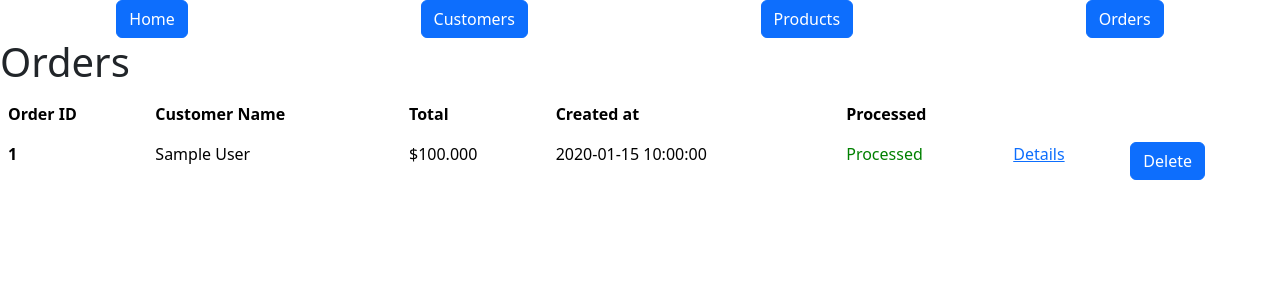
After one commit to TanishBansal07/PythonProject, a Flask app: page /orders in a window 1280 px wide. The commit adds this page. Shown: the top 300 px of the page. Run offline with Flask 3, Linux system fonts and the light colour scheme; tables that the repository leaves empty hold one stand-in row (values such as "Sample post").

Commit message:
Finally, configured the routes for the application. The routes are divided into two categories: HTML and API. The HTML routes are used to render the HTML templates, while the API routes are used to return JSON data.

```diff
--- a/app.py
+++ b/app.py
@@ -1,92 +1,18 @@
-from flask import Flask, render_template,jsonify,request,redirect, url_for
+from flask import Flask, render_template, jsonify, request, redirect, url_for
 import csv
 from db import db
-from models import Customer,Products
+from models import Customer, Products, Order, ProductOrder
 from pathlib import Path
+from routes import api_customers_bp , api_products_bp,api_order_bp,htmls_bp
 app = Flask(__name__)
 app.config["SQLALCHEMY_DATABASE_URI"] = "sqlite:///data.db"
 app.instance_path = Path("./data").resolve()
 db.init_app(app)
+app.register_blueprint(api_customers_bp, url_prefix="/api/customers")
 
-@app.route("/")
-def home():
-    return render_template("home.html",name = "Tanish",my_list = ["Home","Customers","Products","Orders"])
-@app.route("/customers")
-def customers_info():
-    statement = db.select(Customer)
-    records= db.session.execute(statement)
-    results = records.scalars()
-    return render_template("customers.html",customers=results)
-@app.route("/products")
-def products_info():
-    statement = db.select(Products)
-    records= db.session.execute(statement)
-    results = records.scalars()
-    return render_template("products.html",products= results)
-@app.route("/api/customers",methods=["POST"])
-def customers_json():
-    # ! This method uses the form in my html so not as per the project instructions
-    data = request.form.to_dict()
-    customer = Customer(**data)
-    db.session.add(customer)
-    db.session.commit()
-    return redirect(url_for("customers_info"))
-@app.route("/api/customers/<int:id>",methods = ["PUT"])
-def update_balance(id):
-    data = request.get_json()
-    customer = db.get_or_404(Customer,id)
-    if "balance" not in data:
-        return "Invalid Request",405
-    balance = data["balance"]
-    if not isinstance(balance,(int,float)):
-        return "Invalid Request",405
-    customer.balance = balance
-    db.session.commit()
-    return "",204
-@app.route("/api/customers/<int:id>",methods =["DELETE"])
-def delete_customer(id):
-    customer = db.get_or_404(Customer,id)
-    db.session.delete(customer)
-    db.session.commit()
-    return "",204
-@app.route("/api/products", methods = ["POST"])
-def add_product():
-    data = request.get_json()
-    if "name" not in data or "price" not in data:
-        return "Invalid Request", 400
-    name = data["name"]
-    price = data["price"]
-    if not isinstance(name,str) or not isinstance(price,(int,float)):
-        return "Invalid Request" , 400
-    product = Products(name=name,price=price)
-    db.session.add(product)
-    db.session.commit()
-    return "",201
-@app.route("/api/products/<int:id>", methods = ["PUT"])
-def update_product(id):
-    data = request.get_json()
-    prodcut = db.get_or_404(Products,id)
-    if "name" not in data and "price" not in data:
-        return "Invalid Request", 400
-    if "name" in data:
-        name = data["name"]
-        if not isinstance(name,str):
-            return "invalid Request",400
-        prodcut.name = name
-    if "price" in data:
-        price = data["price"]
-        if not isinstance(price,(int,float)):
-            return "Invalid Request" , 400
-        prodcut.price = price
-    db.session.commit()
-    return "",201
-@app.route("/api/products/<int:id>", methods = ["DELETE"])
-def delete_product(id):
-    data = request.get_json()
-    product = db.get_or_404(Products,id)
-    print(product)
-    db.session.delete(product)
-    db.session.commit()
-    return "",204
+app.register_blueprint(api_products_bp, url_prefix="/api/products")
+
+app.register_blueprint(api_order_bp, url_prefix="/api/orders")
+app.register_blueprint(htmls_bp, url_prefix="/")
 if __name__ == "__main__":
-    app.run(debug=True,port=8888)
+    app.run(debug=True, port=8888)
--- a/db.py
+++ b/db.py
@@ -1,5 +1,9 @@
 from flask_sqlalchemy import SQLAlchemy
 from sqlalchemy.orm import DeclarativeBase
+
+
 class Base(DeclarativeBase):
     pass
+
+
 db = SQLAlchemy(model_class=Base)
--- a/models.py
+++ b/models.py
@@ -1,12 +1,92 @@
-from sqlalchemy import Boolean, Float, Numeric, ForeignKey, Integer, String
+from sqlalchemy import (
+    Boolean,
+    Float,
+    Numeric,
+    ForeignKey,
+    Integer,
+    String,
+    DECIMAL,
+    DateTime,
+    DATETIME,
+)
 from sqlalchemy.orm import mapped_column, relationship
 from db import db
+import math
+from sqlalchemy.sql import functions as func
+
+
 class Customer(db.Model):
     id = mapped_column(Integer, primary_key=True)
     name = mapped_column(String(200), nullable=False, unique=True)
     phone = mapped_column(String(20), nullable=False)
-    balance = mapped_column(Numeric, nullable=False, default=0)
+    balance = mapped_column(DECIMAL(10, 3), nullable=False, default=0)
+    orders = relationship("Order")
+
+    def _tojson(self):
+        return {
+            "id": self.id,
+            "name": self.name,
+            "phone": self.phone,
+            "balance": self.balance,
+        }
+
+
 class Products(db.Model):
     id = mapped_column(Integer, primary_key=True)
     name = mapped_column(String(200), nullable=False)
-    price = mapped_column(Numeric, nullable=False)
+    price = mapped_column(DECIMAL(10, 3), nullable=False)
+    available = mapped_column(Integer, default=0)
+    orders = relationship("ProductOrder")
+
+
+class Order(db.Model):
+    id = mapped_column(Integer, primary_key=True)
+    customer_id = mapped_column(Integer, ForeignKey(Customer.id), nullable=False)
+    total = mapped_column(DECIMAL(10, 3), default=0)
+    customer = relationship("Customer", back_populates="orders")
+    items = relationship("ProductOrder", cascade="all, delete-orphan")
+    created_at = mapped_column(DateTime, default=func.now())
+    processed = mapped_column(DateTime, default=None, nullable=True)
+
+    def total(self):
+        total = 0
+        for item in self.items:
+            total += item.product.price * item.quantity
+        math.floor(total)
+        return total
+
+    def process(self, method):
+        if self.processed is not None:
+            print("order already processed")
+            return False
+        if self.customer.balance <= 0:
+            print("customer balance must be > 0")
+            return False
+        for item in self.items:
+            print(item.product.available)
+            if item.quantity > item.product.available:
+                if method == "reject":
+                    return False
+                elif method == "ignore":
+                    item.quantity = 0
+                else:
+                    item.quantity = item.product.available
+            item.product.available -= item.quantity
+        db.session.commit()
+        total = self.total()
+        print(total)
+        print(self.customer.balance)
+        self.customer.balance -= total
+        self.processed = func.now()
+        db.session.commit()
+        print(self.customer.balance)
+        return True
+
+
+class ProductOrder(db.Model):
+    id = mapped_column(Integer, primary_key=True)
+    order_id = mapped_column(Integer, ForeignKey(Order.id), nullable=False)
+    product_id = mapped_column(Integer, ForeignKey(Products.id), nullable=False)
+    quantity = mapped_column(Integer, nullable=False)
+    product = relationship("Products", back_populates="orders")
+    order = relationship("Order", back_populates="items")
--- /dev/null
+++ b/routes/__init__.py
@@ -0,0 +1,4 @@
+from .api_customers import api_customers_bp
+from .api_product_bp import api_products_bp
+from .api_orders_bp import api_order_bp
+from .html_bp import htmls_bp
--- /dev/null
+++ b/routes/html_bp.py
@@ -0,0 +1,40 @@
+from flask import Blueprint, jsonify, request, redirect, url_for, render_template
+from db import db
+from models import Customer, Products, Order, ProductOrder
+# Create a Blueprint for the customers API
+htmls_bp = Blueprint("html", __name__)
+@htmls_bp.route("/")
+def home():
+    return render_template(
+        "home.html", name="Tanish", my_list=["Home", "Customers", "Products", "Orders"]
+    )
+
+
+@htmls_bp.route("/customers")
+def customers_info():
+    statement = db.select(Customer)
+    records = db.session.execute(statement)
+    results = records.scalars()
+    return render_template("customers.html", customers=results)
+
+
+@htmls_bp.route("/customers/<int:id>", methods=["GET"])
+def customer_info(id):
+    customer = db.get_or_404(Customer, id)
+    return render_template("customer.html", customer=customer)
+@htmls_bp.route("/products")
+def products_info():
+    statement = db.select(Products)
+    records = db.session.execute(statement)
+    results = records.scalars()
+    return render_template("products.html", products=results)
+@htmls_bp.route("/orders", methods=["GET"])
+def orders():
+    statement = db.select(Order)
+    records = db.session.execute(statement)
+    results = records.scalars()
+    return render_template("orders.html", orders=results)
+@htmls_bp.route("/orders/<int:id>", methods=["GET"])
+def orders_info(id):
+    order = db.get_or_404(Order, id)
+    return render_template("order.html", order=order)
--- a/templates/base.html
+++ b/templates/base.html
@@ -1,19 +1,22 @@
 <!doctype html>
 <html lang="en">
+
     <head>
+        <title>Flask App</title>
         <meta charset="utf-8">
         <meta name="viewport" content="width=device-width, initial-scale=1, shrink-to-fit=no">
         <link href="https://cdn.jsdelivr.net/npm/bootstrap@5.3.3/dist/css/bootstrap.min.css" rel="stylesheet" integrity="sha384-QWTKZyjpPEjISv5WaRU9OFeRpok6YctnYmDr5pNlyT2bRjXh0JMhjY6hW+ALEwIH" crossorigin="anonymous">
     </head>
     <body>
         <nav class="d-flex justify-content-around">
-            <a class="btn btn-primary" href='{{url_for("home")}}'>Home</a>
-            <a class="btn btn-primary" href='{{url_for("customers_info")}}'>Customers</a>
-            <a class="btn btn-primary" href='{{url_for("products_info")}}'>Products</a>
+            <a class="btn btn-primary" href='{{url_for("html.home")}}'>Home</a>
+            <a class="btn btn-primary" href='{{url_for("html.customers_info")}}'>Customers</a>
+            <a class="btn btn-primary" href='{{url_for("html.products_info")}}'>Products</a>
+            <a class="btn btn-primary" href='{{url_for("html.orders")}}'>Orders</a>
         </nav>
         {% block content %}
         {% endblock %}
-        <script src="https://cdn.jsdelivr.net/npm/bootstrap@5.3.3/dist/js/bootstrap.bundle.min.js" integrity="sha384-YvpcrYf0tY3lHB60NNkmXc5s9fDVZLESaAA55NDzOxhy9GkcIdslK1eN7N6jIeHz" crossorigin="anonymous"></script>
 
     </body>
+    <script src="https://cdn.jsdelivr.net/npm/bootstrap@5.3.3/dist/js/bootstrap.bundle.min.js" integrity="sha384-YvpcrYf0tY3lHB60NNkmXc5s9fDVZLESaAA55NDzOxhy9GkcIdslK1eN7N6jIeHz" crossorigin="anonymous"></script>
     </html>
--- /dev/null
+++ b/templates/orders.html
@@ -0,0 +1,37 @@
+{% extends "base.html" %}
+{% block content %}
+<h1>Orders</h1>
+<table class="table table-borderless">
+    <thead>
+        <tr>
+          <th scope="col">Order ID</th>
+          <th scope="col">Customer Name</th>
+          <th scope="col">Total</th>
+          <th scope="col">Created at</th>
+          <th scope="col">Processed</th>
+        </tr>
+      </thead>
+      <tbody>
+{% for order in orders %}
+        <tr>
+        <th scope="row">{{order.id}}</th>
+        <td>{{order.customer.name}}</td>
+        <td>${{order.total()}}</td>
+        <td>{{order.created_at}}</td>
+        <td>{% if order.processed %}
+                <p style="color: green;">Processed</p>
+            {% else %}
+                <p style="color: red;">Not processed</p>
+            {% endif %}
+        </td>
+        <td><a href="{{url_for('html.orders_info', id=order.id)}}">Details</a></td>
+        <td>
+            <form method="POST" action="{{ url_for('api_orders.delete_order', id=order.id) }}">
+                <button type="submit" class="btn btn-primary">Delete</button>
+            </form>
+          </td>
+        </tr>
+{% endfor %}
+        </tbody>
+</table>
+{% endblock %}
--- a/templates/products.html
+++ b/templates/products.html
@@ -6,6 +6,7 @@
 <p>
     <span>{{ product.name }}</span>
     <span>{{ product.price }}</span>
+    <span>{{ product.available }}</span>
 </p>
 {% endfor %}
 {% endblock %}
```
Also changed, not shown: manage.py (+39 -5 lines), routes/api_customers.py (added, +37 -0 lines), routes/api_orders_bp.py (added, +61 -0 lines), routes/api_product_bp.py (added, +51 -0 lines), templates/customer.html (added, +14 -0 lines), templates/customers.html (+34 -0 lines), templates/home.html (+3 -5 lines), templates/order.html (added, +23 -0 lines), README.md.
